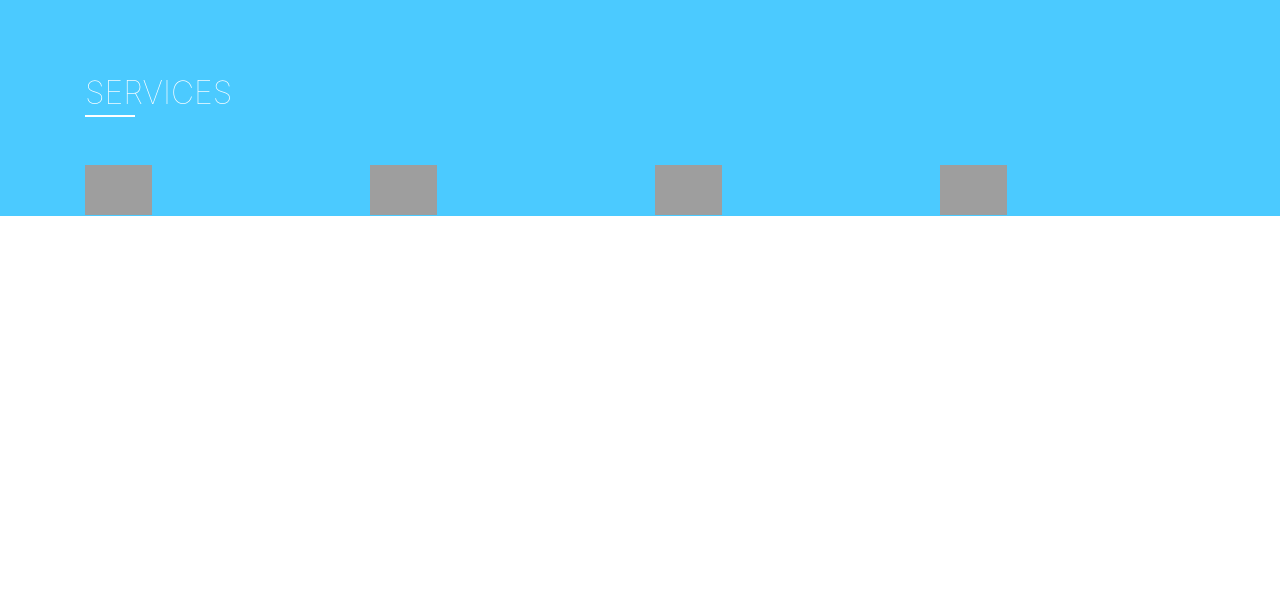
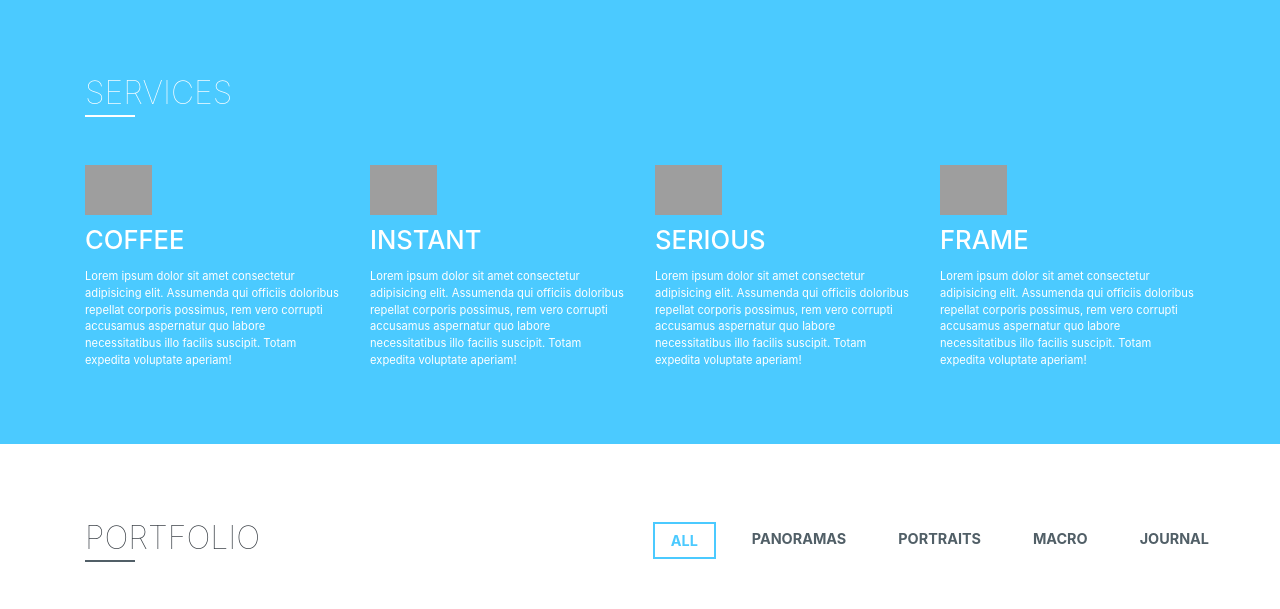
Before and after one commit to GuillaumeIRFA/Exercices, a PHP site: page / in a window 1280 px wide. Shown: the part 801-1410 px from the top of the page. Run offline with PHP 8.4, Linux system fonts and the light colour scheme; some libraries are stand-ins or nearby versions; grey boxes are pictures that could not be loaded.

Commit message:
blueasy - responsive
Only responsive work, almost done smile

```diff
--- a/incroyable/blueasy/css/style.css
+++ b/incroyable/blueasy/css/style.css
@@ -1,3 +1,11 @@
+@import "responsive.css";
+
+/*
+*
+*
+*
+*/
+
 .blueasy-bg-dark {
     background-color: #353f46d8;
 }
--- a/incroyable/blueasy/index.html
+++ b/incroyable/blueasy/index.html
@@ -14,10 +14,16 @@
 <body>
     <div class="container-fluid">
 
-        <nav class="navbar navbar-expand-lg fixed-top blueasy-bg-dark">
-            <div class="container">
+        <nav class="navbar navbar-expand-md fixed-top blueasy-bg-dark">
+            <div class="container blueasy-navbar">
+
                 <a class="navbar-brand text-white" href="#">BLU<span class="blueasy-text-blue">E</span>ASY</a>
 
+                <button class="navbar-toggler" type="button" data-toggle="collapse" data-target="#navbarSupportedContent" aria-controls="navbarSupportedContent" aria-expanded="false" aria-label="Toggle navigation">
+                    <span class="navbar-toggler-icon"></span>
+                </button>
+
+                <div class="collapse navbar-collapse navbar-menu" id="navbarSupportedContent">
                     <ul class="navbar-nav">
                         <li class="nav-item active">
                             <a class="nav-link text-white" href="#">HOME</a>
@@ -35,6 +41,8 @@
                             <a class="nav-link text-white" href="#">CONTACT</a>
                         </li>
                     </ul>
+                </div>
+
 
             </div>
         </nav>
@@ -64,38 +72,50 @@
                         </div>
                     </div>
 
-                    <div class="col-3">
-                        <div class="card">
+                    <div class="col-md-6 col-lg-3">
+                        <div class="row card">
+                            <div class="col-3 col-md-12 mobile-center">
+
                                 <img src="img/coffee.png" alt="" style="width: 50;">
                                 <h3 class="card-title text-white">COFFEE</h3>
-                            <p class="card-text text-white">
+                            </div>
+                            <p class="col card-text text-white mobile-center">
                                 Lorem ipsum dolor sit amet consectetur adipisicing elit. Assumenda qui officiis doloribus repellat corporis possimus, rem vero corrupti accusamus aspernatur quo labore necessitatibus illo facilis suscipit. Totam expedita voluptate aperiam!
                             </p>
                         </div>
                     </div>
-                    <div class="col-3">
-                        <div class="card">
+                    <div class="col-md-6 col-lg-3">
+                        <div class="row card">
+                            <div class="col-3 col-md-12 mobile-center">
                                 <img src="img/instant.png" alt="" style="width: 50;">
                                 <h3 class="card-title text-white">INSTANT</h3>
-                            <p class="card-text text-white">
+                            </div>
+
+                            <p class="col card-text text-white mobile-center">
                                 Lorem ipsum dolor sit amet consectetur adipisicing elit. Assumenda qui officiis doloribus repellat corporis possimus, rem vero corrupti accusamus aspernatur quo labore necessitatibus illo facilis suscipit. Totam expedita voluptate aperiam!
                             </p>
                         </div>
                     </div>
-                    <div class="col-3">
-                        <div class="card">
+                    <div class="col-md-6 col-lg-3">
+                        <div class="row card">
+
+                            <div class="col-3 col-md-12 mobile-center">
                                 <img src="img/serious.png" alt="" style="width: 50;">
                                 <h3 class="card-title text-white">SERIOUS</h3>
-                            <p class="card-text text-white">
+                            </div>
+
+                            <p class="col card-text text-white mobile-center">
                                 Lorem ipsum dolor sit amet consectetur adipisicing elit. Assumenda qui officiis doloribus repellat corporis possimus, rem vero corrupti accusamus aspernatur quo labore necessitatibus illo facilis suscipit. Totam expedita voluptate aperiam!
                             </p>
                         </div>
                     </div>
-                    <div class="col-3">
-                        <div class="card">
+                    <div class="col-md-6 col-lg-3">
+                        <div class="row card">
+                            <div class="col-3 col-md-12 mobile-center">
                                 <img src="img/frame.png" alt="" style="width: 50;">
                                 <h3 class="card-title text-white">FRAME</h3>
-                            <p class="card-text text-white">
+                            </div>
+                            <p class="col card-text text-white mobile-center">
                                 Lorem ipsum dolor sit amet consectetur adipisicing elit. Assumenda qui officiis doloribus repellat corporis possimus, rem vero corrupti accusamus aspernatur quo labore necessitatibus illo facilis suscipit. Totam expedita voluptate aperiam!
                             </p>
                         </div>
@@ -120,56 +140,56 @@
                             <a href="" class="nav-link blueasy-text-grey">JOURNAL</a>
                         </div>
                     </div>
-                    <div class="col-3 mb-3">
+                    <div class="col-12 col-md-6 col-lg-3 mb-3">
                         <div class="portfolio-item" id="photo-1">
                             <div class="item-expand">
                                 <img src="img/plus-sign.png" alt="">
                             </div>
                         </div>
                     </div>
-                    <div class="col-3 mb-3">
+                    <div class="col-12 col-md-6 col-lg-3 mb-3">
                         <div class="portfolio-item" id="photo-2">
                             <div class="item-expand">
                                 <img src="img/plus-sign.png" alt="">
                             </div>
                         </div>
                     </div>
-                    <div class="col-3 mb-3">
+                    <div class="col-12 col-md-6 col-lg-3 mb-3">
                         <div class="portfolio-item" id="photo-3">
                             <div class="item-expand">
                                 <img src="img/plus-sign.png" alt="">
                             </div>
                         </div>
                     </div>
-                    <div class="col-3 mb-3">
+                    <div class="col-12 col-md-6 col-lg-3 mb-3">
                         <div class="portfolio-item" id="photo-4">
                             <div class="item-expand">
                                 <img src="img/plus-sign.png" alt="">
                             </div>
                         </div>
                     </div>
-                    <div class="col-3 mb-3">
+                    <div class="col-12 col-md-6 col-lg-3 mb-3">
                         <div class="portfolio-item" id="photo-5">
                             <div class="item-expand">
                                 <img src="img/plus-sign.png" alt="">
                             </div>
                         </div>
                     </div>
-                    <div class="col-3 mb-3">
+                    <div class="col-12 col-md-6 col-lg-3 mb-3">
                         <div class="portfolio-item" id="photo-6">
                             <div class="item-expand">
                                 <img src="img/plus-sign.png" alt="">
                             </div>
                         </div>
                     </div>
-                    <div class="col-3 mb-3">
+                    <div class="col-12 col-md-6 col-lg-3 mb-3">
                         <div class="portfolio-item" id="photo-7">
                             <div class="item-expand">
                                 <img src="img/plus-sign.png" alt="">
                             </div>
                         </div>
                     </div>
-                    <div class="col-3 mb-3">
+                    <div class="col-12 col-md-6 col-lg-3 mb-3">
                         <div class="portfolio-item" id="photo-8">
                             <div class="item-expand">
                                 <img src="img/plus-sign.png" alt="">
@@ -185,7 +205,7 @@
             <div class="container">
                 <div class="row">
 
-                    <div class="col-6">
+                    <div class="col-lg-6">
                         <div class="row">
                             <div class="col-12">
                                 <div>
@@ -207,9 +227,9 @@
                         </div>
 
                     </div>
-                    <div class="col-6 video-frame">
+                    <div class="col-lg-6 video-frame">
                         <div class="embed-responsive embed-responsive-16by9">
-                            <iframe class="embed-responsive-item" src="..."></iframe>
+                            <iframe id="video-player" src="https://player.vimeo.com/video/112594803?title=0&byline=0&portrait=0" frameborder="0" allow="autoplay; fullscreen" allowfullscreen></iframe>
                         </div>
                     </div>
                 </div>
```
Also changed, not shown: other parts of incroyable/blueasy/css/style.css (+44 -33 lines), incroyable/blueasy/css/responsive.css (added, +96 -0 lines). Lines whose indentation alone changed are shown as unchanged.
